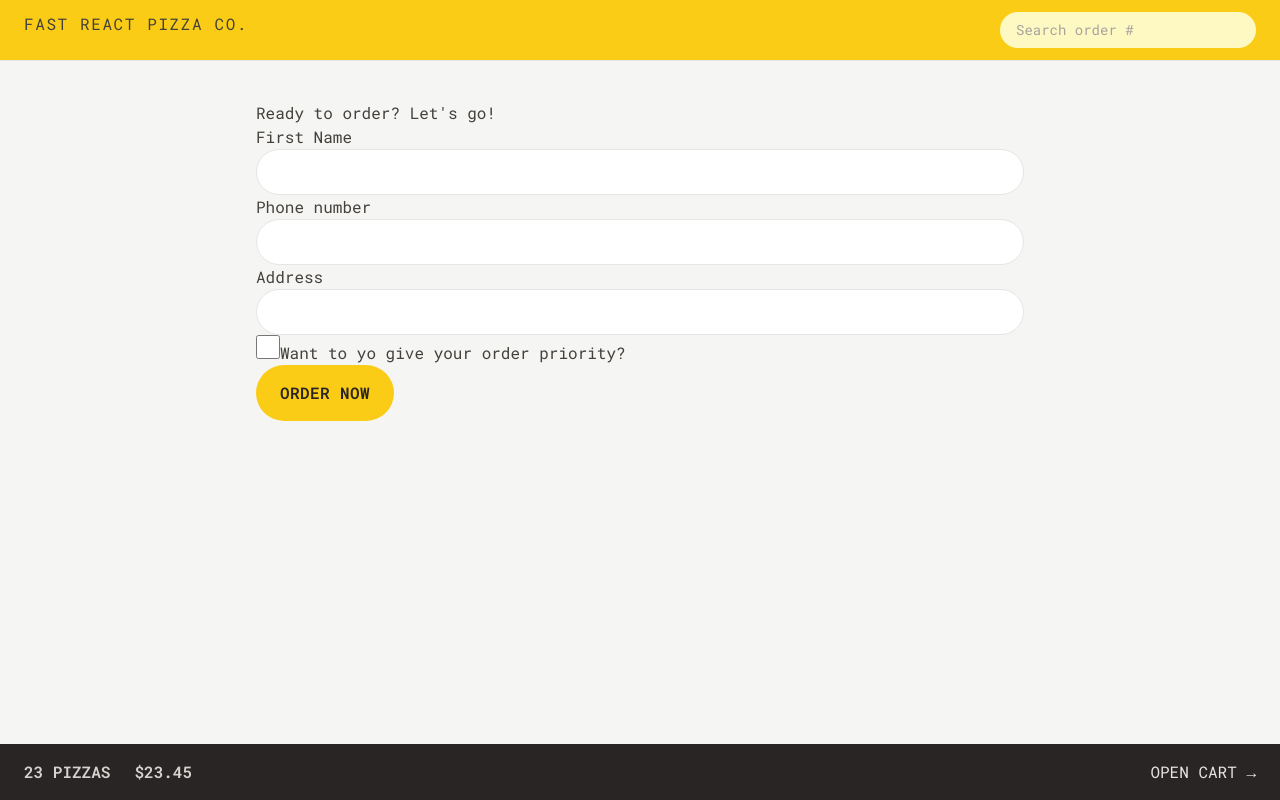
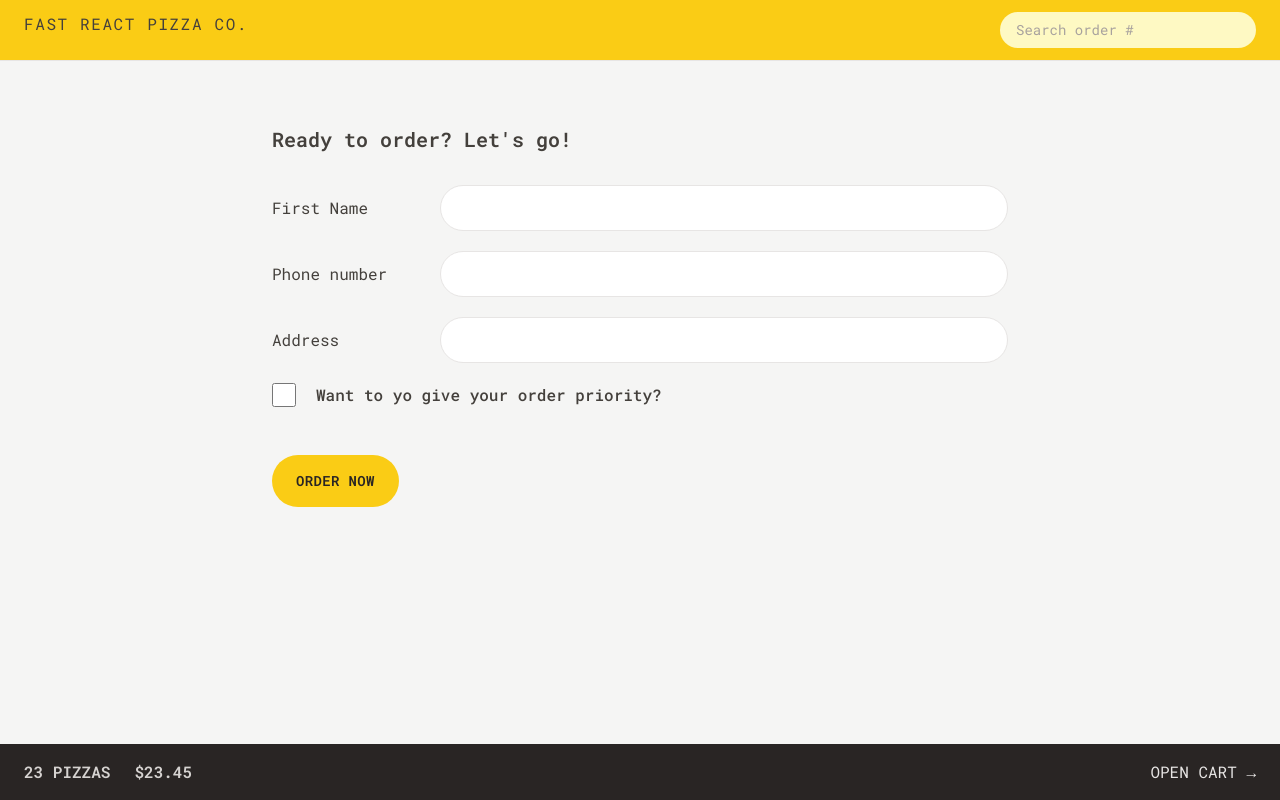
Before and after one commit to SergioKingOne/fast-pizza, a React (Vite) app: page /order/new in a window 1280 px wide. Built offline with nearby package versions, Linux system fonts and the light colour scheme.

Commit message:
Styling the order form

```diff
--- a/src/features/order/CreateOrder.jsx
+++ b/src/features/order/CreateOrder.jsx
@@ -1,11 +1,4 @@
-import { useState } from 'react';
-import {
-  Form,
-  redirect,
-  useActionData,
-  useNavigate,
-  useNavigation,
-} from 'react-router-dom';
+import { Form, redirect, useActionData, useNavigation } from 'react-router-dom';
 import { createOrder } from '../../services/apiRestaurant';
 import Button from '../../ui/Button';
 
@@ -47,31 +40,40 @@ function CreateOrder() {
   const cart = fakeCart;
 
   return (
-    <div>
-      <h2>Ready to order? Let's go!</h2>
+    <div className="px-4 py-6">
+      <h2 className="mb-8 text-xl font-semibold">Ready to order? Let's go!</h2>
 
       <Form method="POST" action="/order/new">
-        <div>
-          <label>First Name</label>
-          <input type="text" name="customer" required className="input" />
+        <div className="mb-5 flex flex-col gap-2 sm:flex-row sm:items-center">
+          <label className="sm:basis-40">First Name</label>
+          <input type="text" name="customer" required className="input grow" />
         </div>
 
-        <div>
-          <label>Phone number</label>
-          <div>
-            <input type="tel" name="phone" required className="input" />
-          </div>
-          {formErrors?.phone && <p>{formErrors.phone}</p>}
-        </div>
-
-        <div>
-          <label>Address</label>
-          <div>
-            <input type="text" name="address" required className="input" />
+        <div className="mb-5 flex flex-col gap-2 sm:flex-row sm:items-center">
+          <label className="sm:basis-40">Phone number</label>
+          <div className="grow">
+            <input type="tel" name="phone" required className="input w-full" />
+            {formErrors?.phone && (
+              <p className="mt-2 rounded-md bg-red-100 p-2 text-xs text-red-700">
+                {formErrors.phone}
+              </p>
+            )}
           </div>
         </div>
 
-        <div>
+        <div className="mb-5 flex flex-col gap-2 sm:flex-row sm:items-center">
+          <label className="sm:basis-40">Address</label>
+          <div className="grow">
+            <input
+              type="text"
+              name="address"
+              required
+              className="input w-full"
+            />
+          </div>
+        </div>
+
+        <div className="mb-12 flex items-center gap-5">
           <input
             className="h-6 w-6 accent-yellow-400 focus:outline-none focus:ring focus:ring-yellow-400 focus:ring-offset-2"
             type="checkbox"
@@ -80,7 +82,9 @@ function CreateOrder() {
             // value={withPriority}
             // onChange={(e) => setWithPriority(e.target.checked)}
           />
-          <label htmlFor="priority">Want to yo give your order priority?</label>
+          <label htmlFor="priority" className="font-medium">
+            Want to yo give your order priority?
+          </label>
         </div>
 
         <div>
@@ -104,6 +108,8 @@ export async function action({ request }) {
     priority: data.priority === 'on',
   };
 
+  const errors = {};
+
   if (!isValidPhone(order.phone))
     errors.phone =
       'Please give us your correct phone number. We might need it to contact you.';
@@ -111,7 +117,6 @@ export async function action({ request }) {
   if (Object.keys(errors).length > 0) return errors;
 
   const newOrder = await createOrder(order);
-  const errors = {};
 
   return redirect(`/order/${newOrder.id}`);
 }
--- a/src/index.css
+++ b/src/index.css
@@ -4,7 +4,7 @@
 
 @layer components{
   .input {
-    @apply w-full rounded-full border border-stone-200 px-4 py-2 text-sm transition-all duration-300 placeholder:text-stone-400 focus:outline-none focus:ring focus:ring-yellow-400 md:px-6 md:py-3;
+    @apply rounded-full border border-stone-200 px-4 py-2 text-sm transition-all duration-300 placeholder:text-stone-400 focus:outline-none focus:ring focus:ring-yellow-400 md:px-6 md:py-3;
   }
 
   .loader {
--- a/src/ui/Button.jsx
+++ b/src/ui/Button.jsx
@@ -2,12 +2,12 @@ import { Link } from 'react-router-dom';
 
 function Button({ children, disabled, to, type }) {
   const base =
-    'inline-block rounded-full bg-yellow-400 font-semibold uppercase tracking-wide text-stone-800 transition-colors duration-300 hover:bg-yellow-300 focus:bg-yellow-300 focus:outline-none focus:ring focus:ring-yellow-300 focus:ring-offset-2 disabled:cursor-not-allowed ';
+    'inline-block text-sm rounded-full bg-yellow-400 font-semibold uppercase tracking-wide text-stone-800 transition-colors duration-300 hover:bg-yellow-300 focus:bg-yellow-300 focus:outline-none focus:ring focus:ring-yellow-300 focus:ring-offset-2 disabled:cursor-not-allowed ';
 
   const styles = {
     primary: base + 'px-4 py-3 md:px-6 md:py-4',
     secondary:
-      'inline-block rounded-full font-semibold uppercase tracking-wide text-stone-400 transition-colors duration-300 hover:bg-stone-300 focus:bg-stone-300 hover:text-stone-800 focus:text-stone-800 focus:outline-none focus:ring focus:ring-stone-200 focus:ring-offset-2 disabled:cursor-not-allowed border-2 border-stone-300 px-4 py-2.5 md:px-6 md:py-3.5',
+      'inline-block text-sm rounded-full font-semibold uppercase tracking-wide text-stone-400 transition-colors duration-300 hover:bg-stone-300 focus:bg-stone-300 hover:text-stone-800 focus:text-stone-800 focus:outline-none focus:ring focus:ring-stone-200 focus:ring-offset-2 disabled:cursor-not-allowed border-2 border-stone-300 px-4 py-2.5 md:px-6 md:py-3.5',
     small: base + 'px-4 py-2 md:px-5 md:py-2.5 text-xs',
   };
   if (to)
```
Also changed, not shown: index.html (+5 -2 lines).
